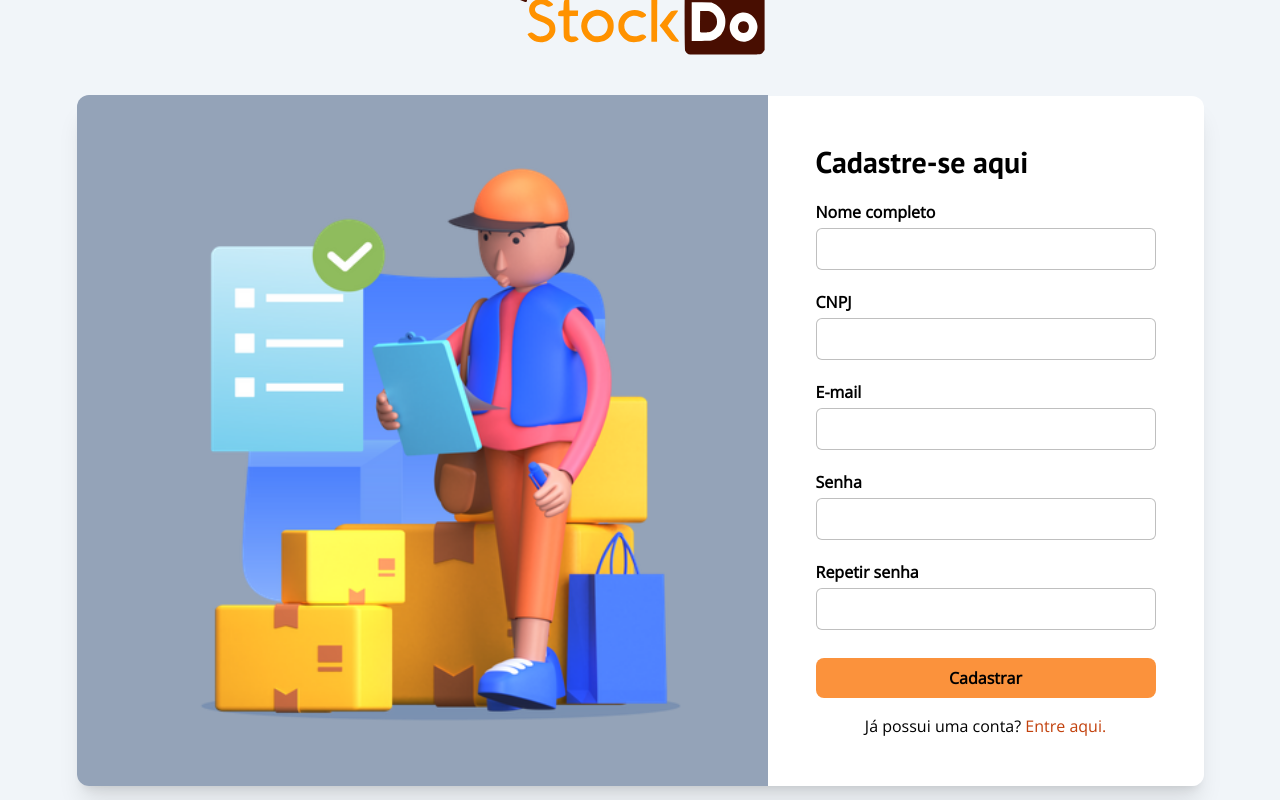
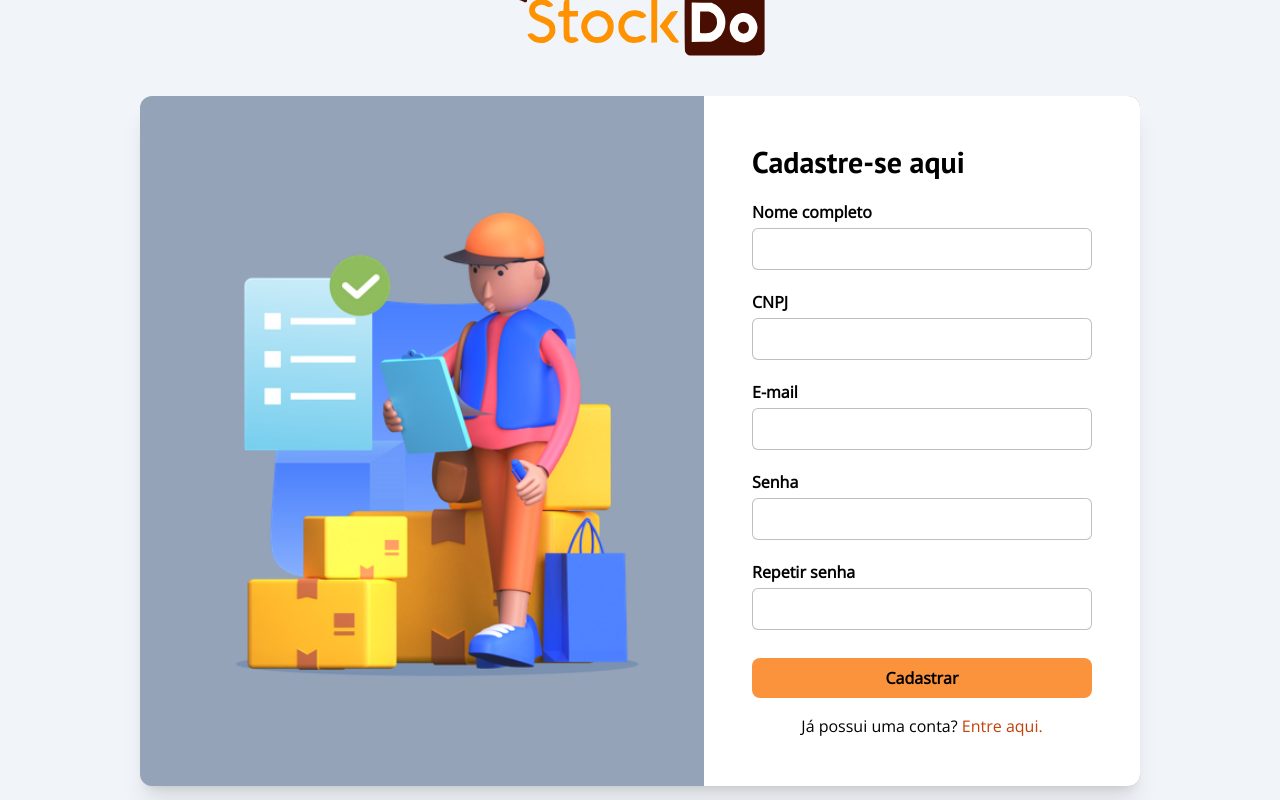
Before and after one commit to StockDo/stockdo, a React (Vite) app: page /signup in a window 1280 px wide. Built offline with nearby package versions, Linux system fonts and the light colour scheme; a web font is replaced by a local one.

Commit message:
fix: signup page

```diff
--- a/src/components/Navbar/Navbar.jsx
+++ b/src/components/Navbar/Navbar.jsx
@@ -20,7 +20,7 @@ export default function Navbar() {
           <a
             onClick={() => navigate("/signup")}
             className="bg-orange-400 py-1 px-3 rounded-lg text-black cursor-pointer">
-            Entrar <i class="fa-solid fa-right-to-bracket ml-1"></i>
+            Entrar <i className="fa-solid fa-right-to-bracket ml-1"></i>
           </a>
         </li>
       </ul>
--- a/src/pages/Signup.jsx
+++ b/src/pages/Signup.jsx
@@ -13,15 +13,15 @@ export default function Signup() {
         className="-translate-y-10 cursor-pointer"
         onClick={() => navigate("/")}
       />
-      <div className="flex items-center shadow-xl rounded-xl">
-        <div className="bg-slate-400 rounded-s-xl p-12">
+      <div className="bg-slate-400 flex items-center shadow-xl rounded-xl mx-12 max-lg:mx-5">
+        <div className="px-8 max-lg:hidden">
           <img
             src={SignupBackground}
-            width="595px"
+            width="500px"
             alt="Warehouse background"
           />
         </div>
-        <div className="flex flex-col p-12 bg-white rounded-e-xl">
+        <div className="flex flex-col p-12 bg-white rounded-e-xl max-lg:rounded-xl">
           <h1 className="text-3xl font-['PT_Sans']">Cadastre-se aqui</h1>
           <form
             action=""
```
